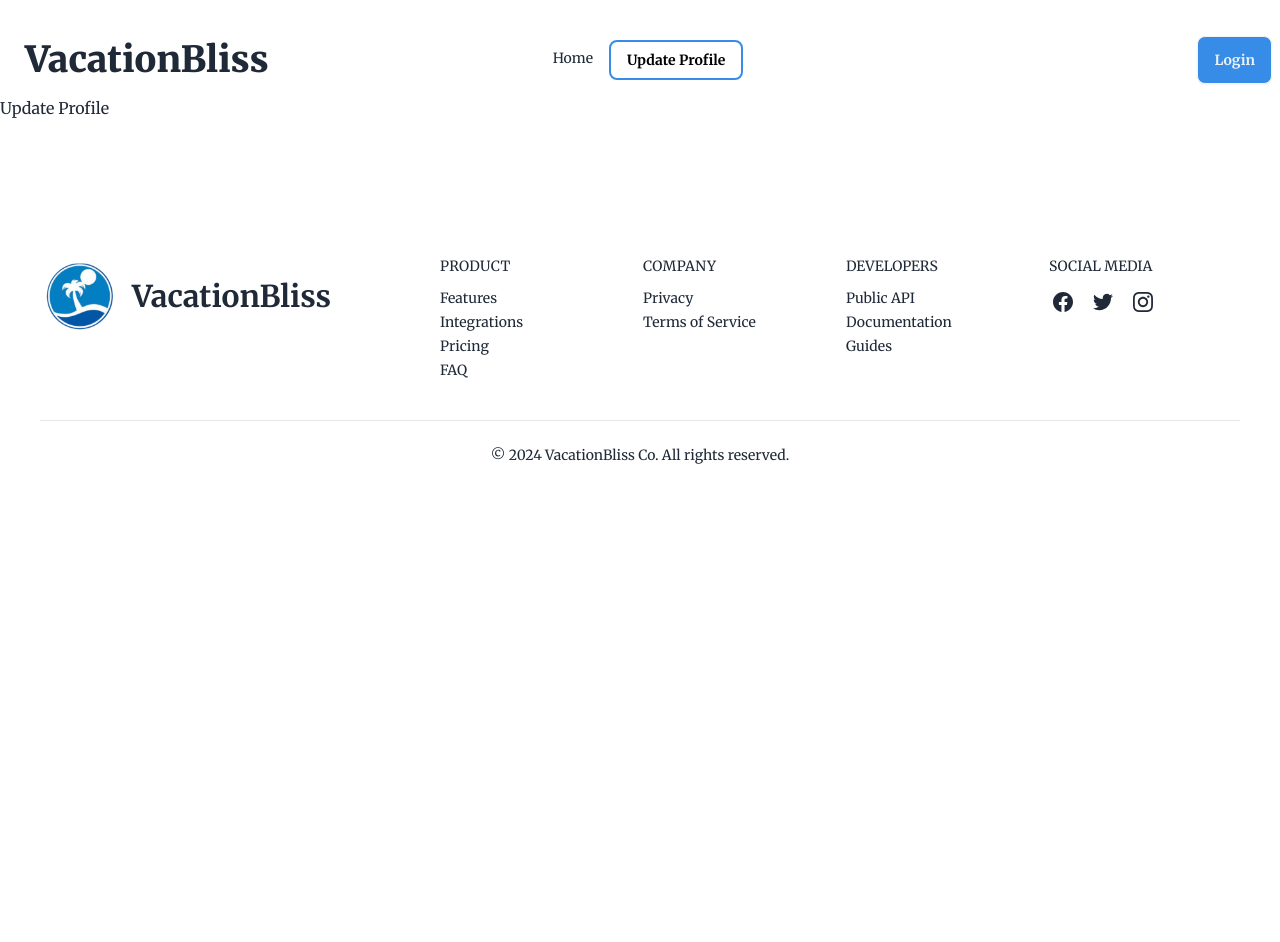
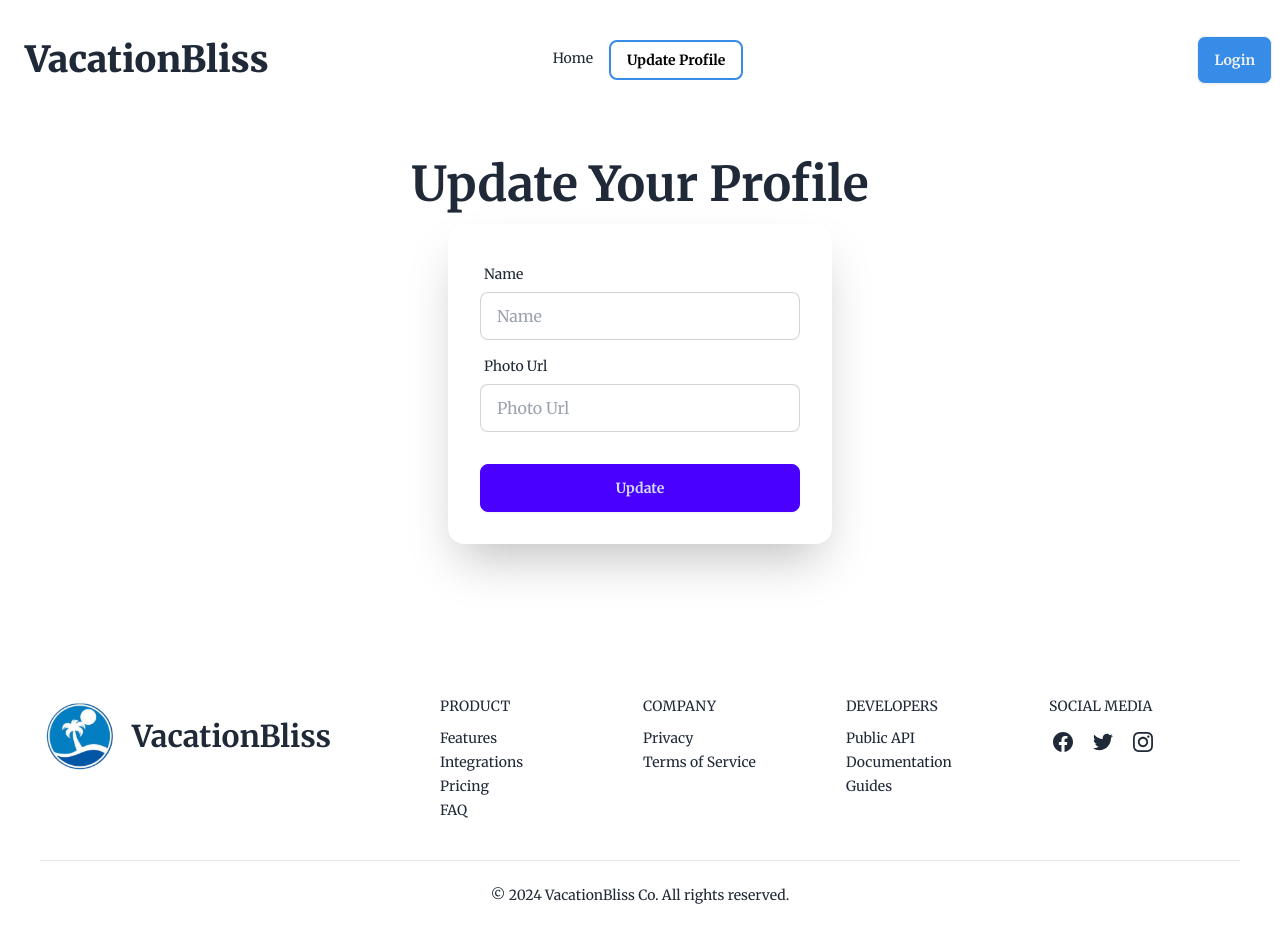
Before and after one commit to sayemhossin/VacationBliss-9, a React (Vite) app: page /updateProfile in a window 1280 px wide. Shown: the top 942 px of the page. Before the commit the page ends 800 px from the top, so only its background shows below. Built offline with nearby package versions, Linux system fonts and the light colour scheme; no server answers.

Commit message:
added update profile page

```diff
--- a/src/Components/AuthProvider/AuthProvider.jsx
+++ b/src/Components/AuthProvider/AuthProvider.jsx
@@ -24,6 +24,7 @@ const updateUserProfile = (name, photo) => {
         displayName: name,
         photoURL: photo
       })
+
 
 }
 
--- a/src/Pages/UpdateProfile/UpdateProfile.jsx
+++ b/src/Pages/UpdateProfile/UpdateProfile.jsx
@@ -1,11 +1,68 @@
-import Navbar from "../../Components/Navbar/Navbar";
+import { useContext } from "react";
+import { AuthContext } from "../../Components/AuthProvider/AuthProvider";
+
 
 const UpdateProfile = () => {
+
+const {updateUserProfile} = useContext(AuthContext)
+
+
+const handleSubmit = (e) =>{
+
+   const photo = e.target.photo.value
+   const name = e.target.name.value
+   updateUserProfile(name,photo)
+   .then(() =>{
+
+
+   })
+   .catch(err=>{
+       console.log(err)
+   })
+
+}
+
+
+
+
     return (
-        <div>
+        <div className="hero mt-12 mb-12">
+        <div className="hero-content flex-col w-full">
+          <div className="text-center lg:text-left">
+            <h1 className="text-5xl font-bold">Update Your Profile</h1>
 
-            <h1>Update Profile</h1>
+          </div>
+          <div className="card shrink-0 w-full max-w-sm shadow-2xl bg-base-100">
+
+            <form onSubmit={handleSubmit} className="card-body">
+
+            <div className="form-control">
+                <label className="label">
+                  <span className="label-text">Name</span>
+                </label>
+                <input name="name" type="text" placeholder="Name" className="input input-bordered" required />
+
+              </div>
+
+
+
+
+              <div className="form-control">
+                <label className="label">
+                  <span className="label-text">Photo Url</span>
+                </label>
+                <input name="photo" type="text" placeholder="Photo Url" className="input input-bordered" required />
+              </div>
+
+
+
+              <div className="form-control mt-6">
+                <button className="btn btn-primary">Update</button>
+              </div>
+            </form>
+          </div>
         </div>
+      </div>
     );
 };
 
```
